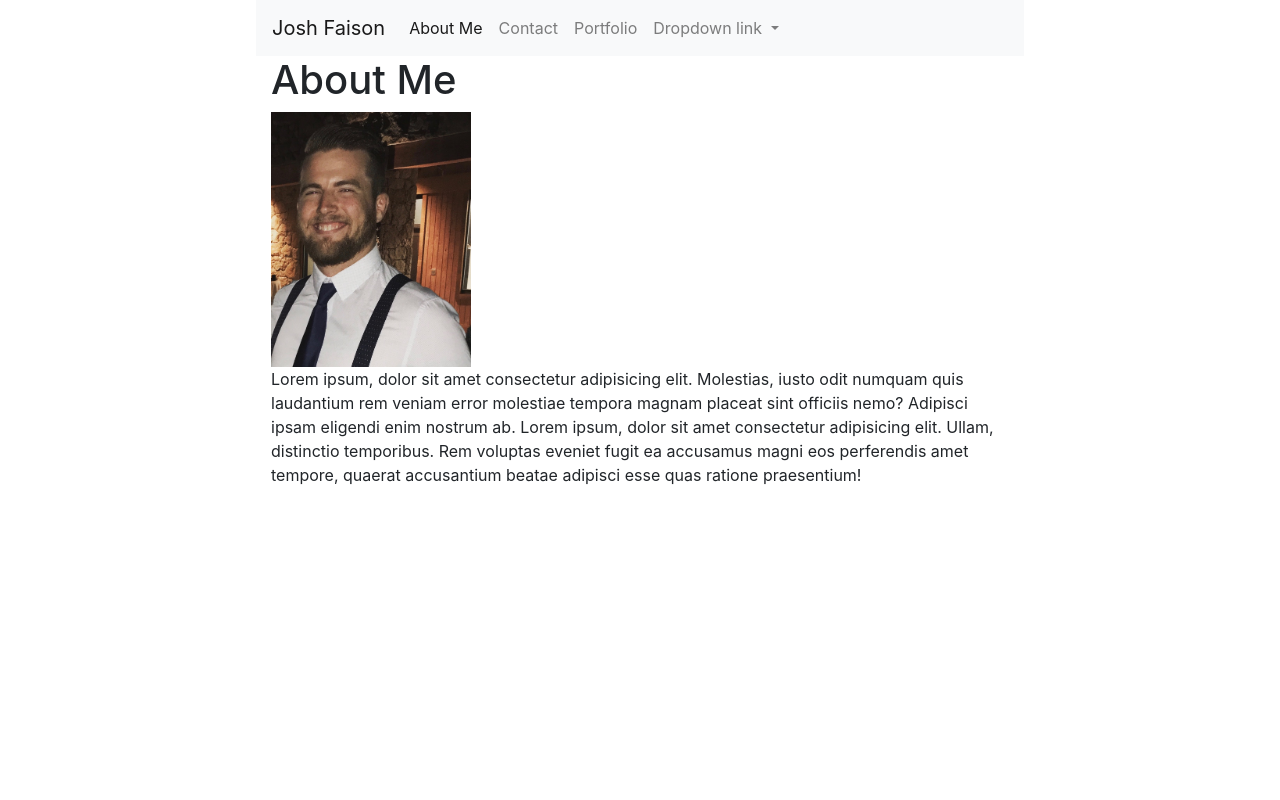
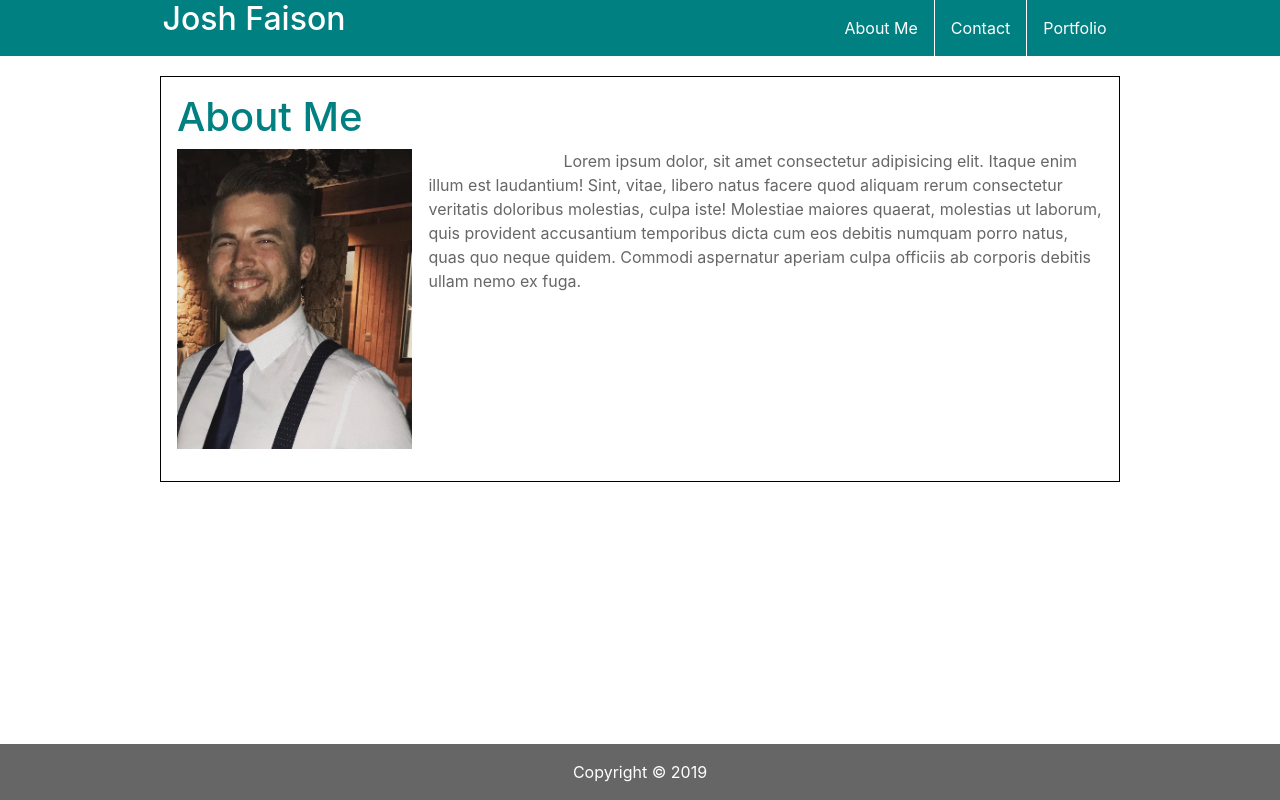
Before and after one commit to joshfaiso89/homework2, a plain HTML site: page index.html in a window 1280 px wide. Drawn offline with nearby package versions, Linux system fonts and the light colour scheme.

Commit message:
making portfolio responsive

```diff
--- a/assets/style.css
+++ b/assets/style.css
@@ -1,43 +1,149 @@
 body {
-  padding: 0 20%;
-  margin: auto;
-  position: relative;
+  margin: 0;
+  padding: 0;
   background-image: url(../images/hotel-wallpaper.png);
+  background-position: center;
+}
+.border-black {
+  border: 1px solid black;
+}
+button {
+  background-color: teal;
+  color: white;
 }
 
-
-
-.content{
-    flex: auto;
-    padding: 10% 20%;
+.container {
+  display: flex;
+  flex-direction: row;
+  height: 100%;
+  flex-wrap: nowrap;
 }
 
-.dflex {
-  display: flex;
-  flex-wrap: wrap;
-
+.nav-container,
+.content-container,
+.footer-container {
+  width: 960px;
+  margin: 0 auto;
+}
+.subcontainer {
+  width: 33%;
+  margin: 0px 8px;
+  position: relative;
 }
 
-.nav {
-  background-color: black;
+.subcontainerimg {
+  width: 100%;
+}
+
+.subcontainerbanner {
+  position: absolute;
+  background-color: teal;
+  width: 100%;
+  bottom: 50px;
+  color: white;
+  padding: 16px 0;
+  text-align: center;
+}
+.content-container {
+  background-color: white;
+  padding: 16px;
+}
+
+a {
+  color: white;
+  text-decoration: none;
 }
 
 .d-flex {
-    display: flex;
+  display: flex;
 }
 
 .fd-column {
-    flex-direction: column;
+  flex-direction: column;
 }
 
 .fd-row {
-    flex-direction: row;
+  flex-direction: row;
 }
 
-.img{
-    size: 200px;
+.align-center {
+  align-items: center;
 }
 
-p{
-    flex: row;
+.justify-content-space-between {
+  justify-content: space-between;
 }
+
+img {
+  height: 300px;
+  margin-right: 1rem;
+}
+.header-name {
+}
+
+.fake-border {
+  border-right: 1px solid white;
+  border-left: 1px solid white;
+}
+
+nav {
+  display: flex;
+  justify-content: space-between;
+  background-color: teal;
+  color: white;
+  padding-bottom: 0px;
+  padding-top: 0px;
+  padding-left: 5px;
+  margin-bottom: 20px;
+}
+
+nav a {
+  padding: 1rem;
+}
+h1 {
+  color: teal;
+  border-color: #cccccc;
+}
+
+footer {
+  background-color: #666666;
+}
+
+p {
+  max-width: 2000px;
+  background-color: #ffffff;
+  border-color: #dddddd;
+  color: #666666;
+  text-indent: 20%;
+  text-align: left;
+  width: 100%;
+  display: flex;
+}
+
+ul {
+  display: flex;
+
+  margin-bottom: 0px;
+  margin-top: 0px;
+  align-self: center;
+  list-style-type: none;
+  color: white;
+}
+
+.icons {
+  display: flex;
+  flex: auto;
+  flex-flow: row wrap;
+  justify-content: space-around;
+  height: 80px;
+}
+
+footer {
+  text-align: center;
+  padding: 1rem;
+  color: white;
+  position: fixed;
+  left: 0;
+  bottom: 0;
+  width: 100%;
+}
--- a/index.html
+++ b/index.html
@@ -15,96 +15,45 @@
       integrity="sha384-ggOyR0iXCbMQv3Xipma34MD+dH/1fQ784/j6cY/iJTQUOhcWr7x9JvoRxT2MZw1T"
       crossorigin="anonymous"
     />
-    <link rel="stylesheet" href="assets/style.css">
+    <link rel="stylesheet" href="assets/style.css" />
     <title>Portfolio</title>
   </head>
   <body>
-    <nav class="navbar navbar-expand-lg navbar-light bg-light">
-      <a class="navbar-brand" href="#">Josh Faison</a>
-      <button
-        class="navbar-toggler"
-        type="button"
-        data-toggle="collapse"
-        data-target="#navbarNavDropdown"
-        aria-controls="navbarNavDropdown"
-        aria-expanded="false"
-        aria-label="Toggle navigation"
-      >
-        <span class="navbar-toggler-icon"></span>
-      </button>
-      <div class="collapse navbar-collapse" id="navbarNavDropdown">
-        <ul class="navbar-nav">
-          <li class="nav-item active">
-            <a class="nav-link" href="index.html"
-              >About Me <span class="sr-only">(current)</span></a
-            >
-            <li class="nav-item">
-                <a class="nav-link" href="Contact.html">Contact</a>
-              </li>
-          </li>
-          <li class="nav-item">
-            <a class="nav-link" href="Portfolio.html">Portfolio</a>
-          </li>
-
-          <li class="nav-item dropdown">
-            <a
-              class="nav-link dropdown-toggle"
-              href="#"
-              id="navbarDropdownMenuLink"
-              role="button"
-              data-toggle="dropdown"
-              aria-haspopup="true"
-              aria-expanded="false"
-            >
-              Dropdown link
-            </a>
-            <div class="dropdown-menu" aria-labelledby="navbarDropdownMenuLink">
-              <a class="dropdown-item" href="#">Action</a>
-              <a class="dropdown-item" href="#">Another action</a>
-              <a class="dropdown-item" href="#">Something else here</a>
-            </div>
-          </li>
-        </ul>
-      </div>
-    </nav>
-    <div class="content-container">
-        <div class="container">
-            <div class="row">
-              <div class="col-12">
-                  <h1>About Me</h1>
-              </div>
-
-            </div>
-            <div class="row">
-              <div class="col">
-                  <div class="dflex">
-                      <img
-                        style="height: 0%;"
-                        width="200px;"
-                        src="Assets/B4ADB409-221C-4D0C-8257-D291977E07EB-copy.jpg"
-                        alt="img"
-                      />
-
+    <nav>
+      <div class="nav-container">
+        <div class="d-flex justify-content-space-between">
+          <h2 class="header-name">Josh Faison</h2>
+          <div class="navlinks d-flex align-center">
+            <a href="index.html">About Me</a>
+            <a class="fake-border" href="contact.html">Contact</a>
+            <a href="portfolio.html">Portfolio</a>
           </div>
         </div>
       </div>
-              </div>
-              <div class="col">
+    </nav>
+    <div class="container">
+      <div class="content-container border-black">
+        <h1>About Me</h1>
         <p>
-                      Lorem ipsum, dolor sit amet consectetur adipisicing elit. Molestias, iusto
-                      odit numquam quis laudantium rem veniam error molestiae tempora magnam
-                      placeat sint officiis nemo? Adipisci ipsam eligendi enim nostrum ab. Lorem
-                      ipsum, dolor sit amet consectetur adipisicing elit. Ullam, distinctio
-                      temporibus. Rem voluptas eveniet fugit ea accusamus magni eos perferendis
-                      amet tempore, quaerat accusantium beatae adipisci esse quas ratione
-                      praesentium!
+          <img
+            src="assets/B4ADB409-221C-4D0C-8257-D291977E07EB-copy.jpg"
+            alt="no-image"
+          />
+          Lorem ipsum dolor, sit amet consectetur adipisicing elit. Itaque enim
+          illum est laudantium! Sint, vitae, libero natus facere quod aliquam
+          rerum consectetur veritatis doloribus molestias, culpa iste! Molestiae
+          maiores quaerat, molestias ut laborum, quis provident accusantium
+          temporibus dicta cum eos debitis numquam porro natus, quas quo neque
+          quidem. Commodi aspernatur aperiam culpa officiis ab corporis debitis
+          ullam nemo ex fuga.
         </p>
       </div>
-
     </div>
+    <footer>
+      <div class="footer-container">
+        Copyright &copy; 2019
       </div>
-
-
+    </footer>
     <!-- Optional JavaScript -->
     <!-- jQuery first, then Popper.js, then Bootstrap JS -->
     <script
```
Also changed, not shown: Contact.html (+16 -36 lines), Portfolio.html (+62 -49 lines). Lines whose indentation alone changed are shown as unchanged.
